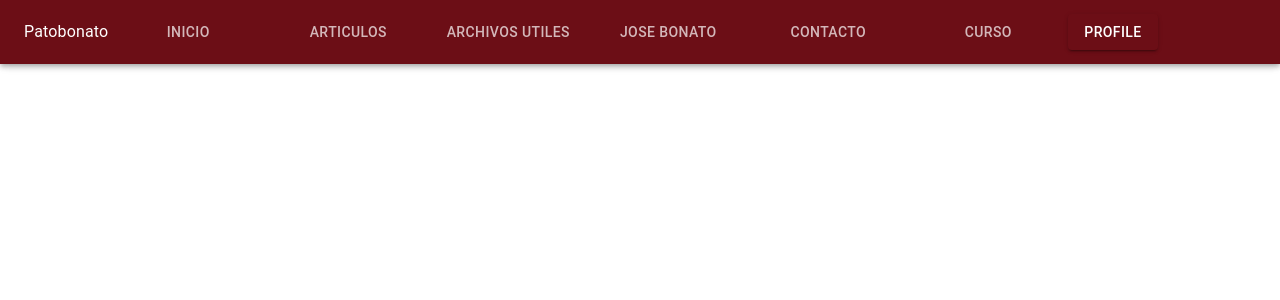
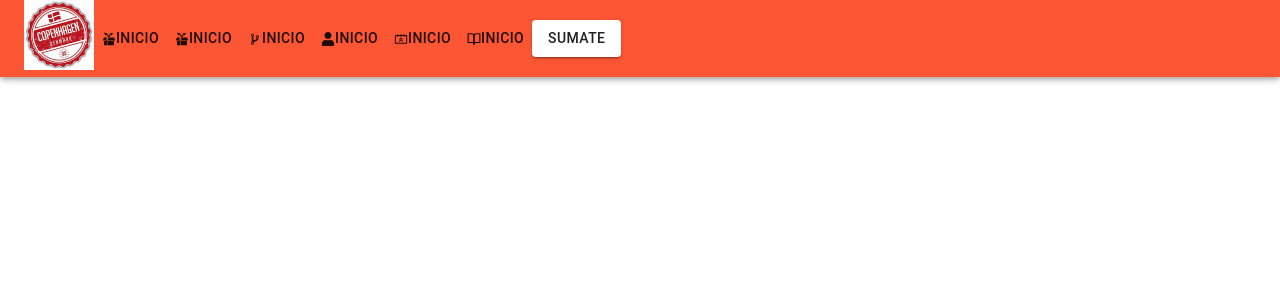
Before and after one commit to dami77del/navbar, a React (Create React App) app: page / in a window 1280 px wide. Shown: the top 300 px of the page. Built offline with nearby package versions, Linux system fonts and the light colour scheme.

Commit message:
Se agregaron los cambios para el desafio

```diff
--- a/package.json
+++ b/package.json
@@ -9,6 +9,7 @@
     "@testing-library/user-event": "^12.8.3",
     "react": "^17.0.2",
     "react-dom": "^17.0.2",
+    "react-icons": "^4.2.0",
     "react-scripts": "4.0.3",
     "web-vitals": "^1.1.2"
   },
--- a/src/App.js
+++ b/src/App.js
@@ -1,6 +1,7 @@
 import React from 'react';
 import { ThemeProvider } from '@material-ui/core';
-import NavBar from './components/NavBar/navbar';
+import NavBar from './components/NavBar/Navbar';
+import cartWidget from './components/CartWidget/CartWidget';
 import theme from './utils/theme';
 
 
@@ -8,6 +9,7 @@ const App = () => {
   return (
     <ThemeProvider theme={theme}>
       <NavBar/>
+      <cartWidget/>
     </ThemeProvider>
   )
 }
--- /dev/null
+++ b/src/components/CartWidget/cartWidget.js
@@ -0,0 +1,16 @@
+import React from 'react'
+import { IconName } from "react-icons/fa";
+
+const CartWidget = () => {
+return (
+<>
+        <div className="cart-container">
+        <img src={IconName} alt=""/>
+        </div>
+</>
+
+)
+
+}
+
+export default CartWidget
--- a/src/components/NavBar/navbar.js
+++ b/src/components/NavBar/navbar.js
@@ -1,36 +1,45 @@
-import React from 'react'
-import { AppBar, Tabs, Tab, Typography, Toolbar, Button} from '@material-ui/core'
+import React, { useState } from 'react';
+import { AppBar, Tabs, Tab, Typography, Toolbar, Button } from '@material-ui/core';
+
+import { GiBoxUnpacking } from 'react-icons/gi';
+import { DiGitBranch } from "react-icons/di";
+import { FaUser } from "react-icons/fa";
+import { AiOutlineContacts } from "react-icons/ai";
+import { FiBookOpen } from "react-icons/fi";
+
+import img  from "../../utils/img/logo.png";
 
 
-const navbar = () => {
+const Navbar = () => {
+    const [value, setValue] = useState(0);
+    const HandleClikTab = (e, newValue) => {
+        setValue(newValue)
+    };
     return (
-      <>
-      <AppBar color="secondary">
-          <Toolbar>
-        <Typography> Patobonato</Typography>
-        <Tabs>
-            <Tab label='Inicio'/>
-        </Tabs>
-        <Tabs>
-            <Tab label='Articulos'/>
-        </Tabs>
-        <Tabs>
-            <Tab label='Archivos Utiles'/>
-        </Tabs>
-        <Tabs>
-            <Tab label='Jose Bonato'/>
-        </Tabs>
-        <Tabs>
-            <Tab label='Contacto'/>
-        </Tabs>
-        <Tabs>
-            <Tab label='Curso'/>
-        </Tabs>
-        <Button variant='contained' color='secondary'>Profile</Button>
-        </Toolbar>
-      </AppBar>
-      </>
+        <>
+            <AppBar color="primary">
+                <Toolbar>
+
+                    <Typography><img src={img} /></Typography>
+
+                        <Button disableRipple><GiBoxUnpacking/>INICIO</Button>
+
+                        <Button disableRipple><GiBoxUnpacking/>INICIO</Button>
+
+                        <Button  disableRipple><DiGitBranch/> INICIO</Button>
+
+                        <Button disableRipple><FaUser/>INICIO</Button>
+
+                        <Button  disableRipple><AiOutlineContacts/>INICIO</Button>
+
+                        <Button  disableRipple><FiBookOpen/>INICIO</Button>
+
+
+                    <Button disableRipple variant='contained' color='secondary'>Sumate</Button>
+                </Toolbar>
+            </AppBar>
+        </>
     )
 }
 
-export default navbar
+export default Navbar;
--- a/src/utils/theme.js
+++ b/src/utils/theme.js
@@ -4,10 +4,10 @@ const theme = createMuiTheme({
 
     palette:{
         primary: {
-            main:'#DA1B2B',
+            main:'#FD5635',
         },
         secondary: {
-            main:'#6C0E16',
+            main:'#FFFFFF',
         }
     },
 });
```
Also changed, not shown: src/utils/img/logo.png (added), 1 other file (tests, documents, lock files or other folders).
